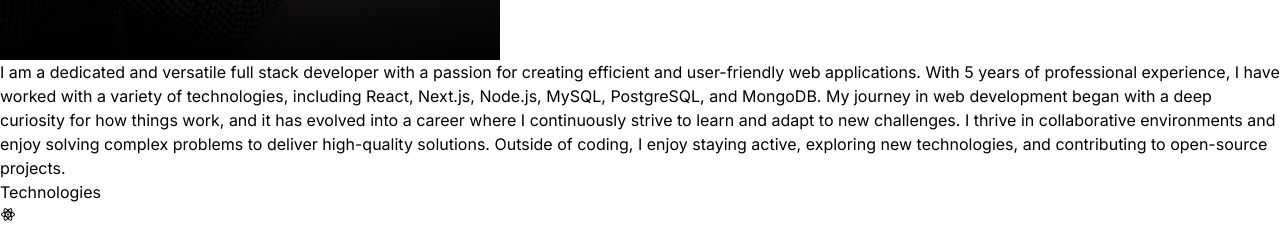
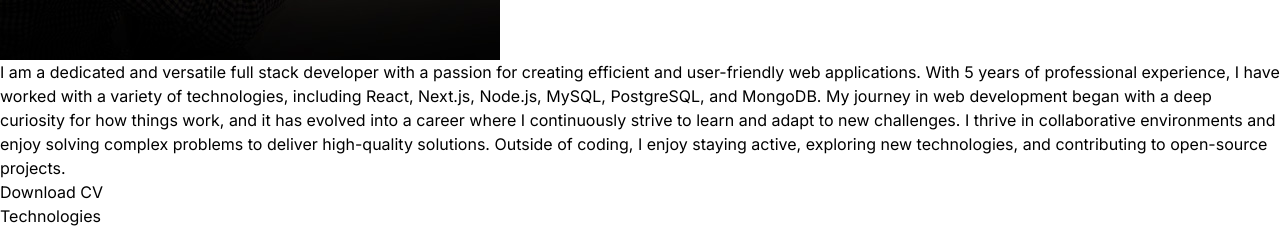
Before and after one commit to Harsh-agrawal369/Portfolio, a React (Vite) app: page / in a window 1280 px wide. Shown: the part 684-913 px from the top of the page. Built offline with nearby package versions, Linux system fonts and the light colour scheme; no server answers.

Commit message:
Download cv added

```diff
--- a/src/components/About.jsx
+++ b/src/components/About.jsx
@@ -1,6 +1,6 @@
 import aboutImg from "../assets/about.jpg";
 import { ABOUT_TEXT } from "../constants";
-import {motion} from "framer-motion";
+import { motion } from "framer-motion";
 
 const About = () => {
   return (
@@ -12,26 +12,36 @@ const About = () => {
 
       <div className='flex flex-wrap'>
         <motion.div
-        whileInView = {{opacity: 1, x: 0}}
-        initial = {{opacity: 0, x: -100}}
-        transition={{duration: 0.5}}
-        className='w-full lg:w-1/2 lg:p-8'>
+          whileInView={{ opacity: 1, x: 0 }}
+          initial={{ opacity: 0, x: -100 }}
+          transition={{ duration: 0.5 }}
+          className='w-full lg:w-1/2 lg:p-8'
+        >
           <div className='flex items-center justify-center'>
             <img className="rounded-2xl" src={aboutImg} alt="" />
           </div>
         </motion.div>
         <motion.div
-        whileInView={{opacity: 1, x: 0}}
-        initial = {{opacity: 0, x: -100}}
-        transition={{duration: 0.5}}
-        className="w-full lg:w-1/2">
-            <div className="flex justify-center lg:justify-start">
-              <p className="my-2 max-w-xl py-6">{ABOUT_TEXT}</p>
-            </div>
+          whileInView={{ opacity: 1, x: 0 }}
+          initial={{ opacity: 0, x: -100 }}
+          transition={{ duration: 0.5 }}
+          className="w-full lg:w-1/2"
+        >
+          <div className="flex flex-col items-center lg:items-start">
+            <p className="my-2 max-w-xl py-6">{ABOUT_TEXT}</p>
+            <a
+              href='/Harsh_Agrawal_Resume.pdf'
+              download="Harsh_Agrawal_Resume.pdf"
+              type="application/pdf"
+              className="mt-4 inline-block px-5 py-3 rounded-md bg-purple-800 text-white text-lg font-medium hover:bg-purple-600 transition-colors duration-300"
+            >
+              Download CV
+            </a>
+          </div>
         </motion.div>
       </div>
     </div>
-  )
+  );
 }
 
-export default About
+export default About;
--- a/src/components/Contact.jsx
+++ b/src/components/Contact.jsx
@@ -44,6 +44,7 @@ const Contact = () => {
   };
 
   return (
+
     <div className="py-16">
       <div className="max-w-6xl mx-auto p-4 md:p-16 xl:p-20">
         <div className="lg-w-2/3 space-y-5 text-center mx-auto">
--- a/src/components/Hero.jsx
+++ b/src/components/Hero.jsx
@@ -17,7 +17,7 @@ const Hero = () => {
                             variants={container(0.2)}
                             initial="hidden"
                             animate="visible"
-                            className="pb-16 text-6xl font-thin tracking-tight lg:mt-16 lg:text-6xl">
+                            className="pb-16 text-6xl font-thin tracking-tight lg:mt-16 lg:text-6xl ">
                             Harsh Agrawal
                         </motion.h1>
 
--- a/src/index.css
+++ b/src/index.css
@@ -7,6 +7,6 @@
     font-family: "Inter", sans-serif;
 }
 
-.form-input{
-    @apply border border-gray-300 text-gray-900 text-sm rounded-lg focus:ring-0 focus:border-gray-400 block w-full p-3 bg-zinc-400/20 border-zinc-700/50 placeholder:text-gray-300/50 text-gray-300/50
+.form-input {
+    @apply border border-gray-300 text-gray-900 text-sm rounded-lg focus:ring-0 focus:border-gray-400 block w-full p-3 bg-gray-700/10 border-zinc-700/50 placeholder:text-gray-300/50 text-white hover:bg-gray-700/5 focus:ring-0 focus:border-gray-400 ;
 }
```
Also changed, not shown: 1 other file (tests, documents, lock files or other folders).
